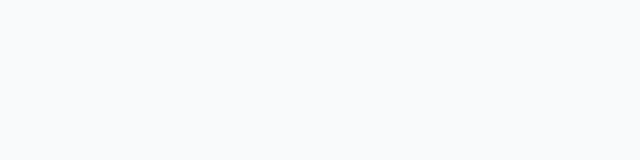
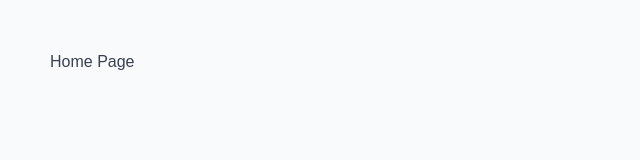
Before and after one commit to dextreem/react-cv, a React (Vite) app: page /home in a window 1280 px wide. Shown: the top 160 px of the page, without its empty margins (0-640 px from the left). Built offline with nearby package versions, Linux system fonts and the light colour scheme.

Commit message:
Adding a dedicated home page as the only page for now

```diff
--- a/package.json
+++ b/package.json
@@ -13,6 +13,7 @@
     "react": "^18.2.0",
     "react-dom": "^18.2.0",
     "react-icons": "^4.12.0",
+    "react-router-dom": "^6.21.1",
     "styled-components": "^6.1.6",
     "zustand": "^4.4.7"
   },
--- a/src/App.jsx
+++ b/src/App.jsx
@@ -1,10 +1,18 @@
+import { BrowserRouter, Navigate, Route, Routes } from "react-router-dom";
 import { DarkModeProvider } from "./contexts/DarkModeContext";
 import GlobalStyles from "./styles/GlobalStyles";
+import Home from "./pages/Home";
 
 function App() {
   return (
     <DarkModeProvider>
       <GlobalStyles />
+      <BrowserRouter>
+        <Routes>
+          <Route index element={<Navigate replace to="home" />} />
+          <Route path="home" element={<Home />} />
+        </Routes>
+      </BrowserRouter>
     </DarkModeProvider>
   );
 }
--- /dev/null
+++ b/src/pages/Home.jsx
@@ -0,0 +1,11 @@
+import styled from "styled-components";
+
+const StyledHome = styled.main`
+  margin: 5rem;
+`;
+
+function Home() {
+  return <StyledHome>Home Page</StyledHome>;
+}
+
+export default Home;
```
Also changed, not shown: 1 other file (tests, documents, lock files or other folders).
